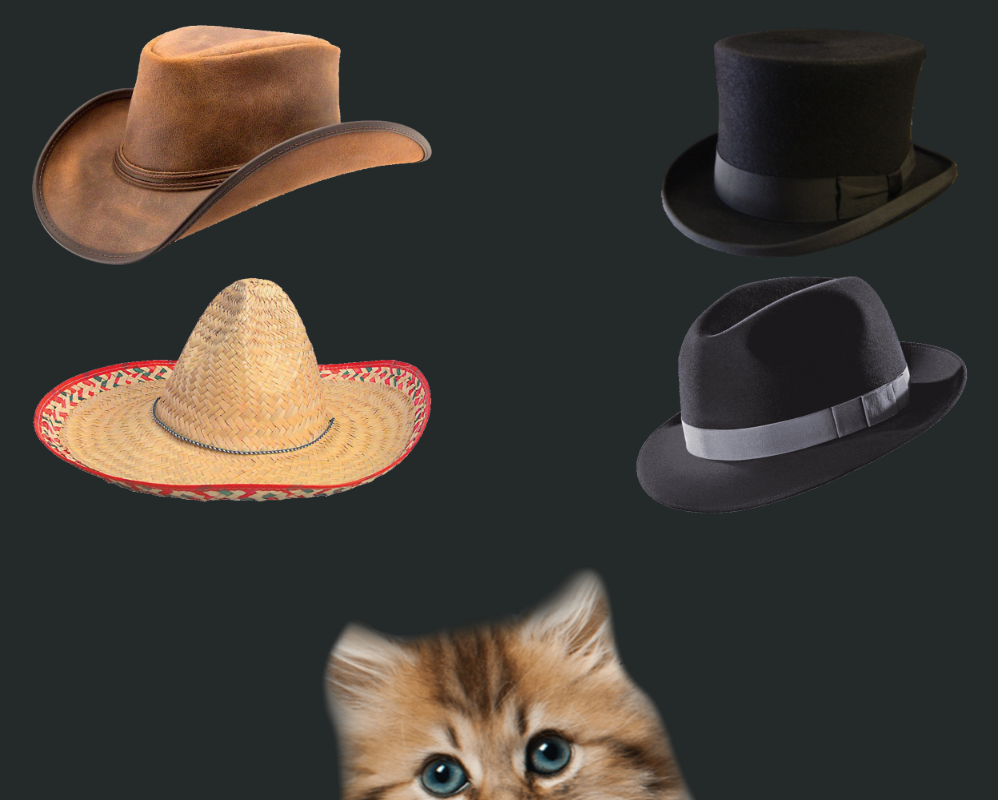
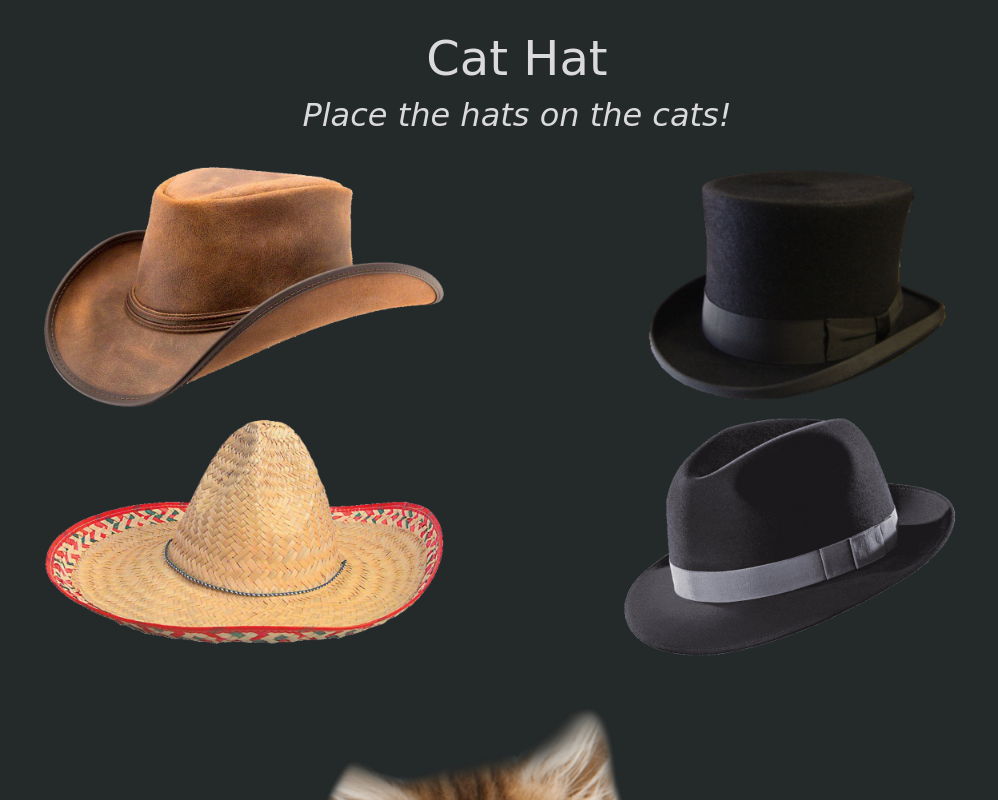
Before and after one commit to rmbass3/Cat-Hat-App, a React (Create React App) app: page / in a window 1280 px wide. Shown: the top 800 px of the page, without its empty margins (123-1121 px from the left). Built offline with nearby package versions, Linux system fonts and the light colour scheme.

Commit message:
Title added

```diff
--- a/src/App.css
+++ b/src/App.css
@@ -63,3 +63,57 @@ html body {
 .row .col {
   height: 250px;
 }
+
+div .title-container {
+  margin-top: 30px;
+}
+
+.title {
+  color: rgb(218, 218, 218)
+}
+
+.title-container h1 {
+  font-size: 3rem;
+  font-family: "Comic Sans MS", "Comic Sans", cursive;
+}
+
+.title-container h2 {
+  font-size: 2rem;
+  font-family: "Comic Sans MS", "Comic Sans", cursive;
+}
+
+/* Extra small devices (phones, 600px and down) */
+@media only screen and (max-width: 576px) {
+
+}
+
+/* Small devices (portrait tablets and large phones, 600px and up) */
+@media only screen and (min-width: 576px) {
+
+}
+
+/* Medium devices (landscape tablets, 768px and up) */
+@media only screen and (min-width: 768px) {
+
+}
+
+/* Large devices (laptops/desktops, 992px and up) */
+@media only screen and (min-width: 992px) {
+
+}
+
+/* Extra large devices (large laptops and desktops, 1200px and up) */
+@media only screen and (min-width: 1200px) {
+
+}
+
+/* Extra extra large devices (large laptops and desktops, 1400px and up) */
+@media only screen and (min-width: 1400px) {
+  .col.d-flex {
+    width: 50%;
+  }
+
+  .hat-container {
+    margin-top: 120px;
+  }
+}
--- a/src/App.js
+++ b/src/App.js
@@ -31,6 +31,13 @@ class App extends React.Component {
   render() {
     return (
       <div>
+        <div className="container title-container">
+          <h1 className="title text-center">Cat Hat</h1>
+          <h2 className="title text-center"><i>Place the hats on the cats!</i></h2>
+        </div>
+        <div className="container hat-cat-container">
+          <div className="row">
+            <div className="col-xxl">
               <div className="container hat-container">
                 <div className="row row-cols-1 row-cols-md-2 row-cols-xxl-4">
                   <div className="col d-flex justify-content-center">
@@ -115,7 +122,8 @@ class App extends React.Component {
                   </div>
                 </div>
               </div>
-
+            </div>
+            <div className="col-xxl">
               <Carousel interval={null}>
                 <Carousel.Item>
                   <img
@@ -147,6 +155,9 @@ class App extends React.Component {
                 </Carousel.Item>
               </Carousel>
             </div>
+          </div>
+        </div>
+      </div>
     );
   }
 }
```
Lines whose indentation alone changed are shown as unchanged.
